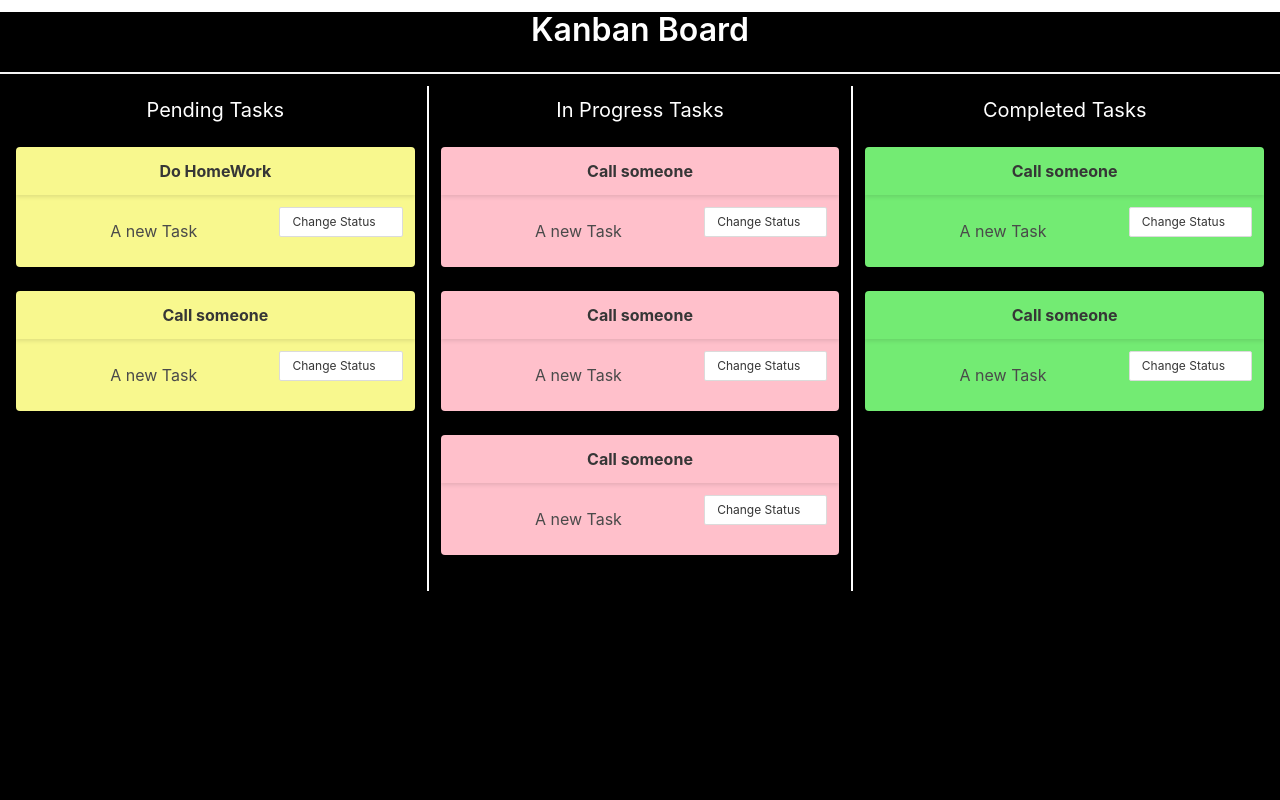
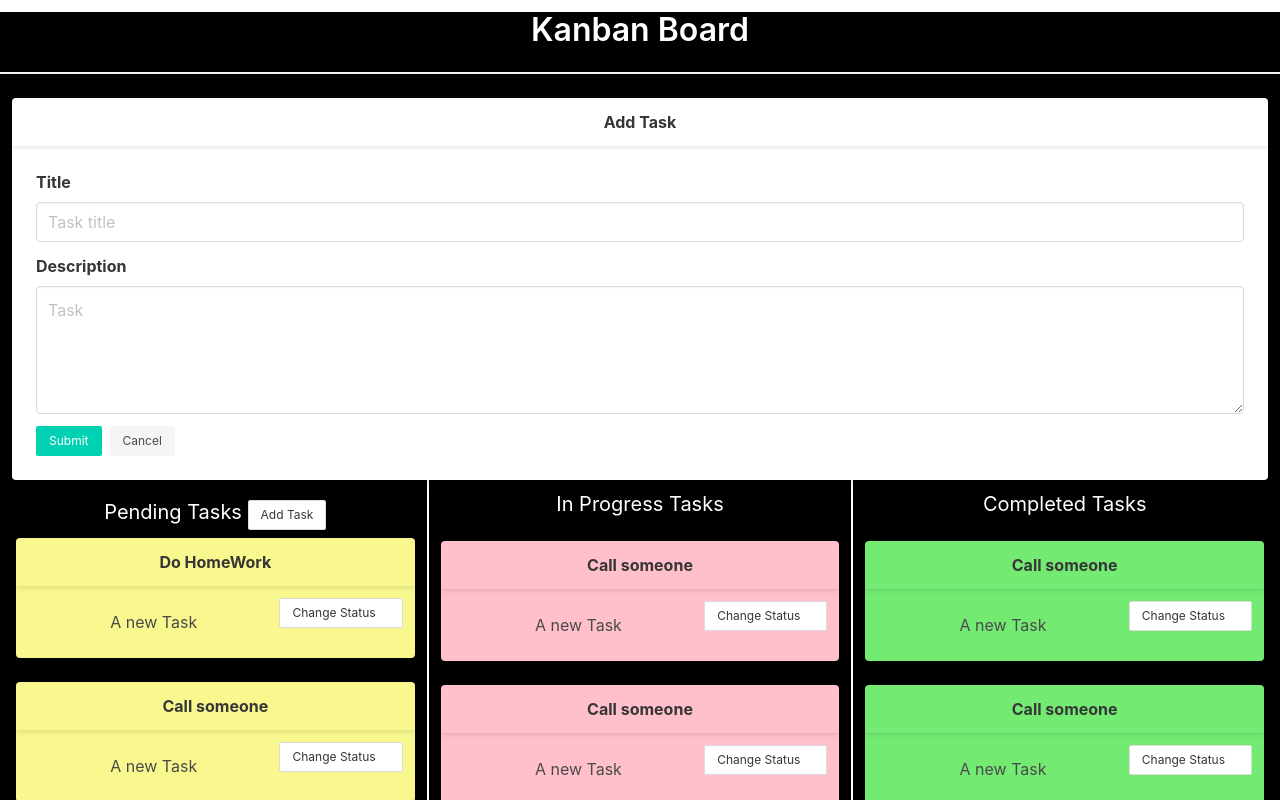
Before and after one commit to Ryand1234/kanban-board, an Angular app: page / in a window 1280 px wide. Shown: the top 800 px of the page. Built offline with nearby package versions, Linux system fonts and the light colour scheme.

Commit message:
created add task

```diff
--- /dev/null
+++ b/src/app/add-task/add-task.component.html
@@ -0,0 +1,32 @@
+<div class="card m-3">
+    <div class="card-header">
+        <div class="card-header-title is-centered">Add Task</div>
+    </div>
+    <div class="card-content">
+        <div class="field">
+            <label class="label">Title</label>
+            <div class="control">
+                <input class="input" [(ngModel)]="currentTask.title" type="text" placeholder="Task title">
+            </div>
+        </div>
+
+        <div class="field">
+            <label class="label">Description</label>
+            <div class="control">
+              <textarea [(ngModel)]="currentTask.description" class="textarea" placeholder="Task"></textarea>
+            </div>
+        </div>
+
+          <!-- <div class="field">
+            <label class="label">Date</label>
+            <div class="control">
+              <input class="input" [(ngModel)]="date" type="date" >
+            </div>
+          </div> -->
+
+        <div class="buttons has-text-centered">
+            <button class="button is-small is-primary" (click)="add()">Submit</button>
+            <button (click)="hide()" class="button is-small is-light">Cancel</button>
+        </div>
+    </div>
+</div>
--- /dev/null
+++ b/src/app/add-task/add-task.component.ts
@@ -0,0 +1,30 @@
+import { Component, OnInit, EventEmitter, Output } from '@angular/core';
+
+@Component({
+  selector: 'app-add-task',
+  templateUrl: './add-task.component.html',
+  styleUrls: ['./add-task.component.css']
+})
+export class AddTaskComponent implements OnInit {
+
+  @Output() hideAddTask: EventEmitter<any> = new EventEmitter<any>()
+  @Output() addTask: EventEmitter<any> = new EventEmitter<any>()
+  constructor() { }
+  currentTask: any = {
+    description: '',
+    status: 'pending',
+    title: ''
+  }
+  ngOnInit(): void {
+  }
+
+  hide() {
+    this.hideAddTask.emit()
+  }
+
+  add() {
+    console.log('Add task')
+    this.addTask.emit(this.currentTask)
+  }
+
+}
--- a/src/app/app.component.html
+++ b/src/app/app.component.html
@@ -1,9 +1,14 @@
 <div>
   <h1 class="title has-text-centered mt-3 has-text-white">{{title}}</h1>
   <hr/>
+  <app-add-task *ngIf="showAdd" (hideAddTask)="toggleAddTask()" (addTask)="addNewTask($event)"></app-add-task>
   <div class="columns px-4 has-text-centered">
     <div class="column leftBorder">
-      <div class="subtitle has-text-white">Pending Tasks</div>
+      <div class="row my-2">
+        <div class="subtitle has-text-white">Pending Tasks
+          <div class="button is-small has-text-right" (click)="toggleAddTask()">Add Task</div>
+        </div>
+      </div>
       <div *ngFor="let task of pendingTasks">
         <app-status-card (changedStatus)="statusChanged($event)" taskId={{task.id}} status={{task.status}} title={{task.title}} description={{task.description}}></app-status-card>
         <br>
--- a/src/app/app.component.ts
+++ b/src/app/app.component.ts
@@ -54,11 +54,21 @@ export class AppComponent implements OnInit{
     inProgressTasks: any
     completeTasks: any
     pendingTasks: any
+    showAdd: Boolean = true;
 
     ngOnInit() {
      this.inProgressTasks  = this.tasks.filter( (e) => e.status === 'inprogress')
      this.completeTasks = this.tasks.filter( (e) => e.status === 'completed')
      this.pendingTasks = this.tasks.filter( (e) => e.status === 'pending')
+    }
+
+    toggleAddTask() {
+      this.showAdd = !this.showAdd
+    }
+
+    addNewTask (task) {
+      this.pendingTasks.push(task);
+      this.toggleAddTask()
     }
 
     statusChanged({id, status, newStatus}) {
```
Also changed, not shown: src/app/app.module.ts (+6 -2 lines), src/app/add-task/add-task.component.css (added), 1 other file (tests, documents, lock files or other folders).
